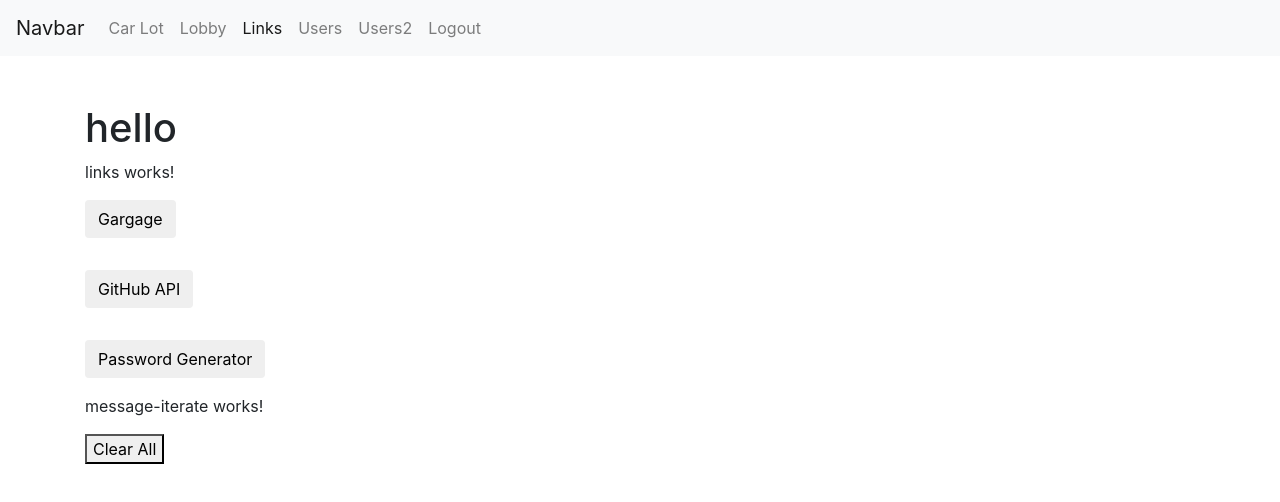
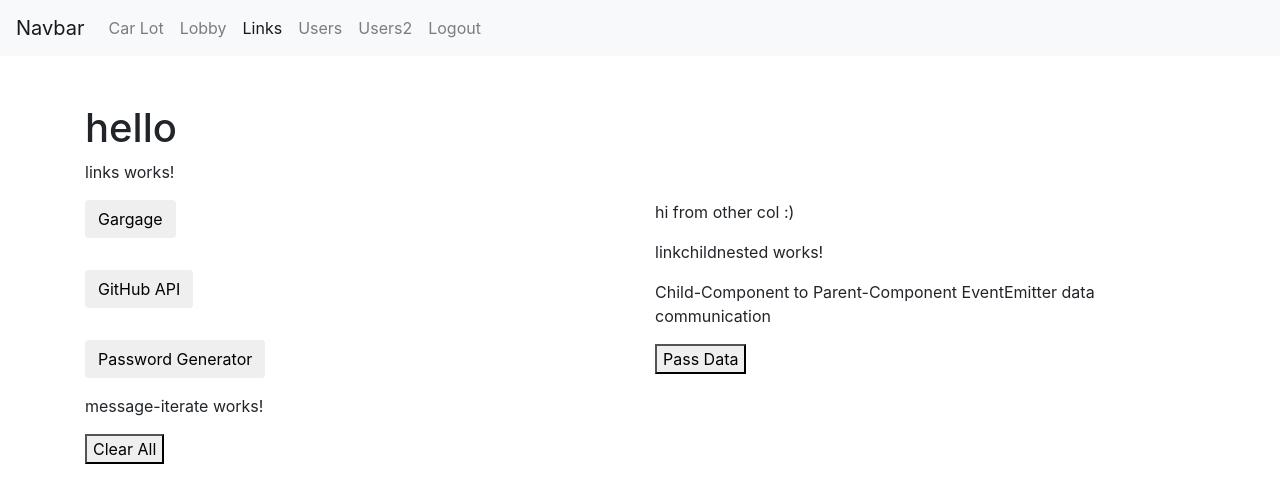
Before and after one commit to markwartman1/CarRental, an Angular app: page /links in a window 1280 px wide. Shown: the top 502 px of the page. Built offline with nearby package versions, Linux system fonts and the light colour scheme; what angular-in-memory-web-api would draw is missing.

Commit message:
child to parent component communication

```diff
--- a/src/app/app.module.ts
+++ b/src/app/app.module.ts
@@ -24,6 +24,7 @@ import { MessageIterateComponent } from './components/message-iterate/message-it
 import { LoginComponent } from './components/login/login.component';
 import { WelcomeComponent } from './components/welcome/welcome.component';
 import { LinksComponent } from './components/links/links.component';
+import { LinkchildnestedComponent } from './components/links/link/linkchildnested/linkchildnested.component';
 
 @NgModule({
   declarations: [
@@ -41,7 +42,8 @@ import { LinksComponent } from './components/links/links.component';
     MessageIterateComponent,
     LoginComponent,
     WelcomeComponent,
-    LinksComponent
+    LinksComponent,
+    LinkchildnestedComponent
   ],
   imports: [
     BrowserModule,
--- /dev/null
+++ b/src/app/components/links/link/linkchildnested/linkchildnested.component.html
@@ -0,0 +1,4 @@
+<p>linkchildnested works!</p>
+<p>Child-Component to Parent-Component EventEmitter data communication</p>
+
+<button (click)="passData()">Pass Data</button>
--- /dev/null
+++ b/src/app/components/links/link/linkchildnested/linkchildnested.component.ts
@@ -0,0 +1,22 @@
+import { Component, EventEmitter, OnInit, Output } from '@angular/core';
+
+@Component({
+  selector: 'app-linkchildnested',
+  templateUrl: './linkchildnested.component.html',
+  styleUrls: ['./linkchildnested.component.css']
+})
+export class LinkchildnestedComponent implements OnInit {
+
+  @Output()
+  message: EventEmitter<string> = new EventEmitter<string>();
+
+  constructor() { }
+
+  ngOnInit(): void {
+  }
+
+  passData() {
+    this.message.emit("special string data form Child");
+  }
+
+}
--- a/src/app/components/links/links.component.html
+++ b/src/app/components/links/links.component.html
@@ -1,5 +1,7 @@
 <p>links works!</p>
 
+<div class="row">
+    <div class="col">
         <button class="btn" routerLink="/garage">Gargage</button>
 
         <div class="my-3">
@@ -9,3 +11,11 @@
         <div class="my-3">
             <button class="btn" routerLink="/password">Password Generator</button>
         </div>
+
+        <div class="my-3">{{ messageHere }}</div>
+    </div>
+    <div class="col">
+        <p>hi from other col :)</p>
+        <app-linkchildnested (message)="parentMethod($event)"></app-linkchildnested>
+    </div>
+</div>
--- a/src/app/components/links/links.component.ts
+++ b/src/app/components/links/links.component.ts
@@ -1,4 +1,4 @@
-import { Component, OnInit } from '@angular/core';
+import { Component, Input, OnInit } from '@angular/core';
 
 @Component({
   selector: 'app-links',
@@ -7,9 +7,14 @@ import { Component, OnInit } from '@angular/core';
 })
 export class LinksComponent implements OnInit {
 
+  messageHere: string;
+
   constructor() { }
 
   ngOnInit(): void {
   }
 
+  parentMethod(str: string) {
+    this.messageHere = str;
+  }
 }
```
Also changed, not shown: src/app/components/links/link/linkchildnested/linkchildnested.component.css (added), 1 other file (tests, documents, lock files or other folders). Lines whose indentation alone changed are shown as unchanged.
